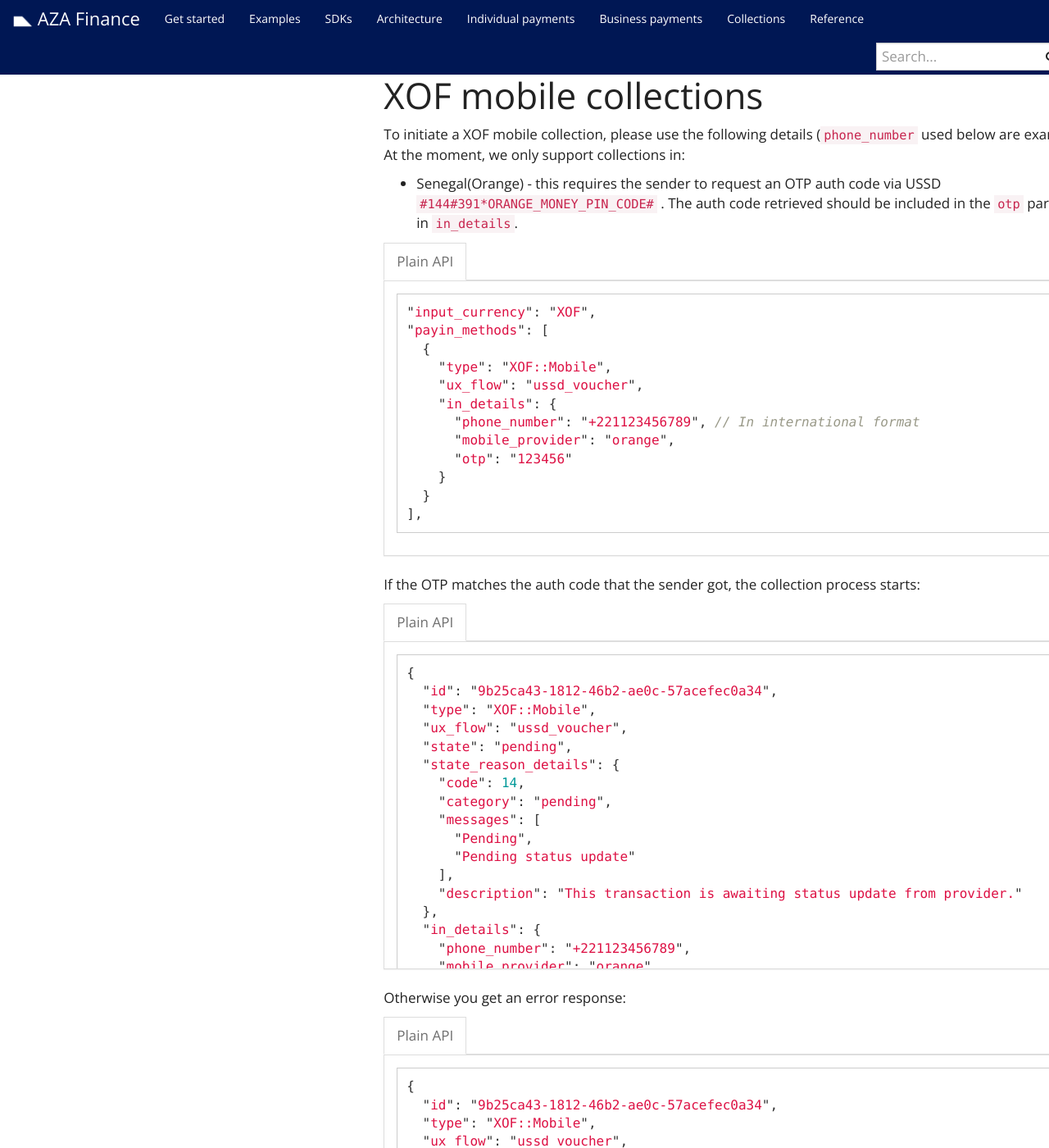
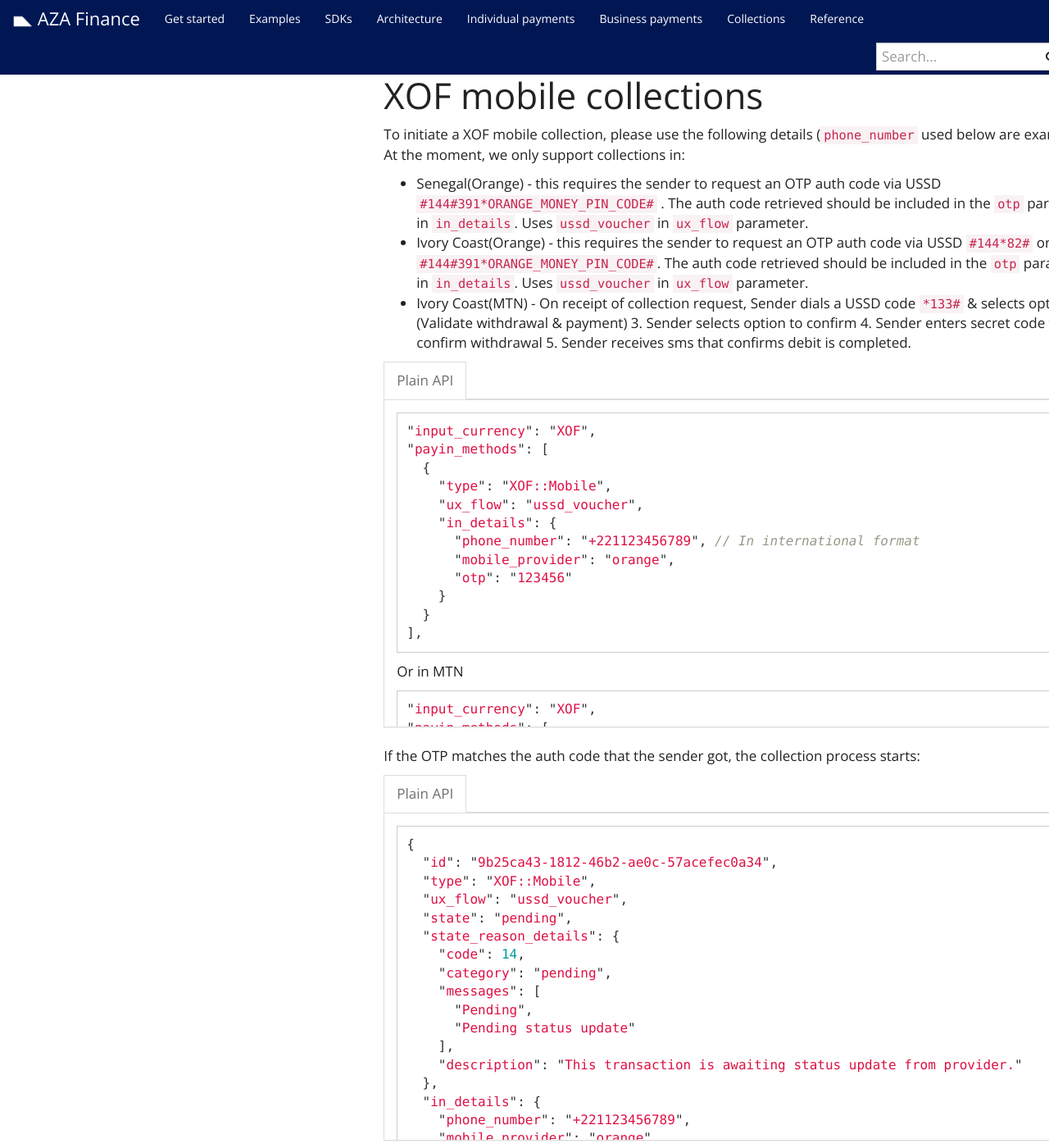
Before and after one commit to transferzero/api-documentation, a Jekyll site: the page built from _docs/collection-details.md, in a window 1280 px wide and 1400 px high, scrolled down 4121 px. Shown: the whole window at 82% size. Built offline with Jekyll 4.4.1, drawn with Linux system fonts in a browser that asks for light colours; nearby versions of some CDN libraries; comment, search, counter and statistics services are not loaded.

Commit message:
BTA-9007-update docs for XOF mobile collections in ivory coast

````diff
--- a/_docs/collection-details.md
+++ b/_docs/collection-details.md
@@ -205,7 +205,10 @@
 To initiate a XOF mobile collection, please use the following details (`phone_number` used below are examples):
 At the moment, we only support collections in:
 
-- Senegal(Orange) - this requires the sender to request an OTP auth code via USSD `#144#391*ORANGE_MONEY_PIN_CODE#` . The auth code retrieved should be included in the `otp` parameter in `in_details`.
+- Senegal(Orange) - this requires the sender to request an OTP auth code via USSD `#144#391*ORANGE_MONEY_PIN_CODE#` . The auth code retrieved should be included in the `otp` parameter in `in_details`. Uses `ussd_voucher` in `ux_flow` parameter.
+- Ivory Coast(Orange) - this requires the sender to request an OTP auth code via USSD `#144*82#` or `#144#391*ORANGE_MONEY_PIN_CODE#`. The auth code retrieved should be included in the `otp` parameter in `in_details`. Uses `ussd_voucher` in `ux_flow` parameter.
+- Ivory Coast(MTN) - On receipt of collection request, Sender dials a USSD code `*133#`  & selects option 1 (Validate withdrawal & payment) 3. Sender selects option to confirm 4. Sender enters secret code to confirm withdrawal 5. Sender receives sms that confirms debit is completed.
+
 
 {% capture data-raw %}
 
@@ -219,6 +222,23 @@
       "phone_number": "+221123456789", // In international format
       "mobile_provider": "orange",
       "otp": "123456"
+    }
+  }
+],
+```
+
+ Or in MTN
+
+
+```javascript
+"input_currency": "XOF",
+"payin_methods": [
+  {
+    "type": "XOF::Mobile",
+    "ux_flow": "ussd_popup",
+    "in_details": {
+      "phone_number": "+2250506369147", // In international format
+      "mobile_provider": "mtn"
     }
   }
 ],
````
